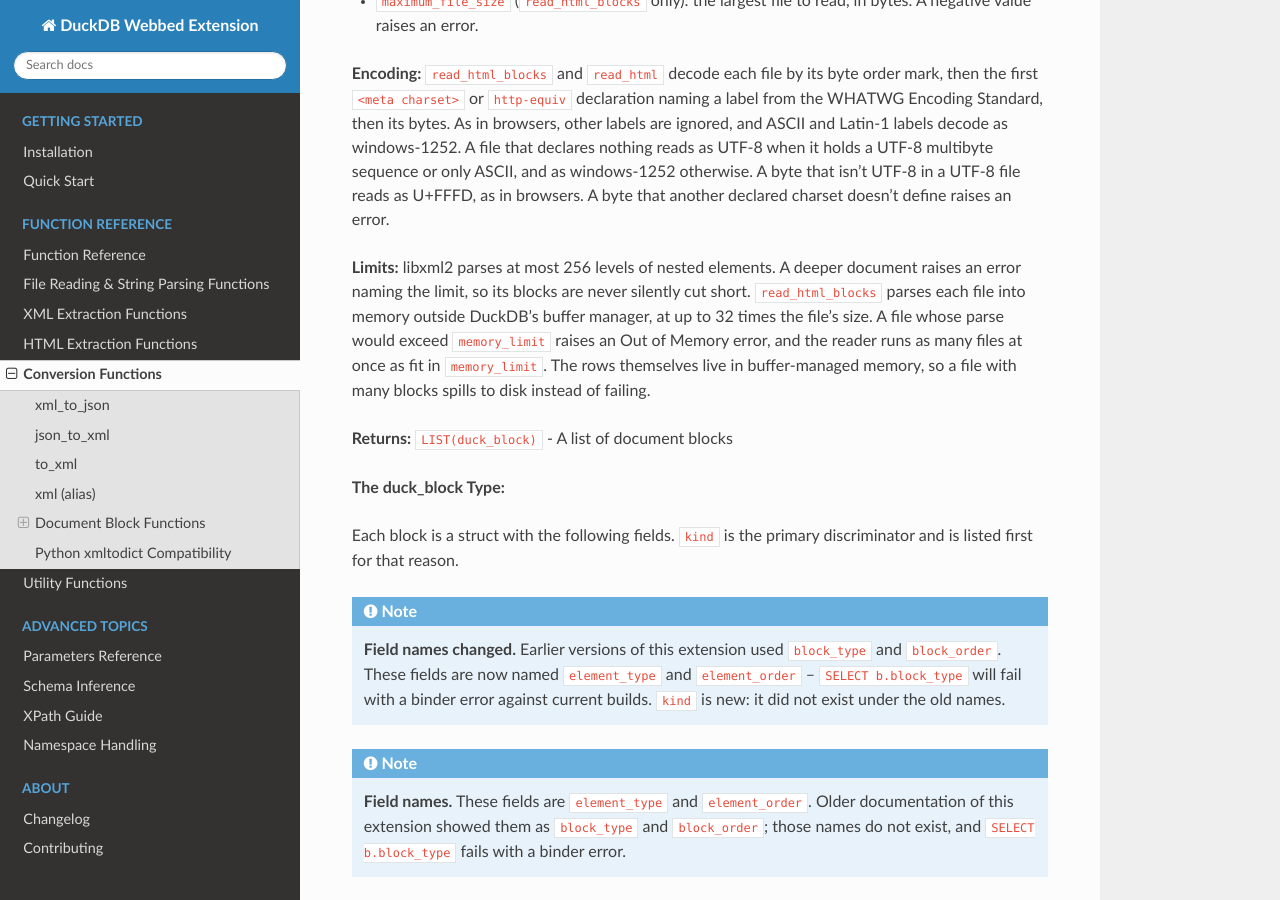
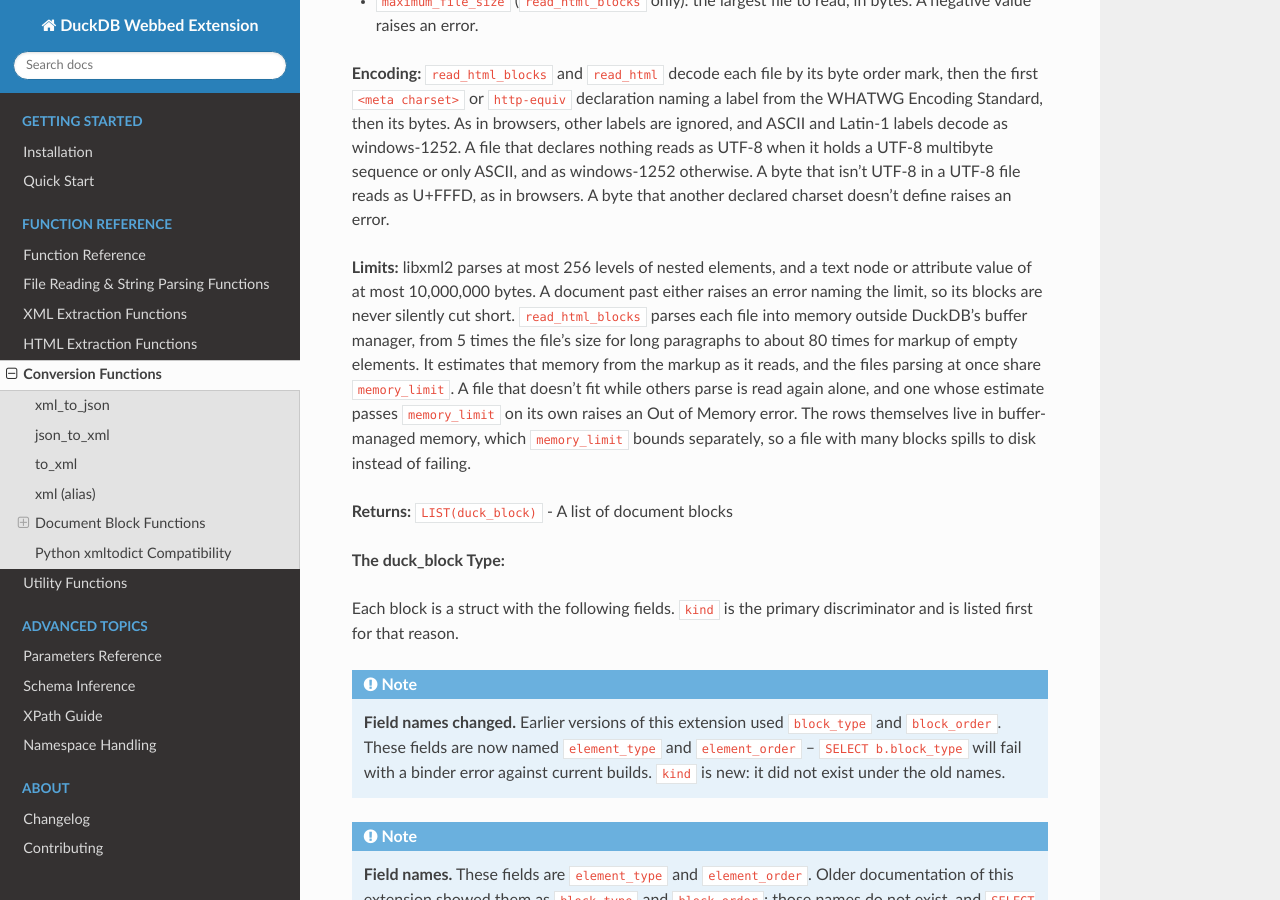
Before and after one commit to teaguesterling/duckdb_webbed, a Sphinx documentation site: the page built from docs/functions/conversion.rst, in a window 1280 px wide and 900 px high, scrolled down 4373 px. Built offline with Sphinx 7.4.7 and the Read the Docs theme 3.1.0, drawn with Linux system fonts in a browser that asks for light colours.

Commit message:
docs(html): describe the estimated DOM budget and text length limit

```diff
--- a/docs/functions/conversion.rst
+++ b/docs/functions/conversion.rst
@@ -238,12 +238,16 @@
 ASCII, and as windows-1252 otherwise. A byte that isn't UTF-8 in a UTF-8 file reads as
 U+FFFD, as in browsers. A byte that another declared charset doesn't define raises an error.
 
-**Limits:** libxml2 parses at most 256 levels of nested elements. A deeper document raises
-an error naming the limit, so its blocks are never silently cut short. ``read_html_blocks``
-parses each file into memory outside DuckDB's buffer manager, at up to 32 times the file's
-size. A file whose parse would exceed ``memory_limit`` raises an Out of Memory error, and the
-reader runs as many files at once as fit in ``memory_limit``. The rows themselves live in
-buffer-managed memory, so a file with many blocks spills to disk instead of failing.
+**Limits:** libxml2 parses at most 256 levels of nested elements, and a text node or
+attribute value of at most 10,000,000 bytes. A document past either raises an error naming
+the limit, so its blocks are never silently cut short. ``read_html_blocks`` parses each file
+into memory outside DuckDB's buffer manager, from 5 times the file's size for long paragraphs
+to about 80 times for markup of empty elements. It estimates that memory from the markup as it
+reads, and the files parsing at once share ``memory_limit``. A file that doesn't fit while
+others parse is read again alone, and one whose estimate passes ``memory_limit`` on its own
+raises an Out of Memory error. The rows themselves live in buffer-managed memory, which
+``memory_limit`` bounds separately, so a file with many blocks spills to disk instead of
+failing.
 
 **Returns:** ``LIST(duck_block)`` - A list of document blocks
 
```
Also changed, not shown: README.md (+4 -2 lines), docs/changelog.rst (+7 -3 lines).
